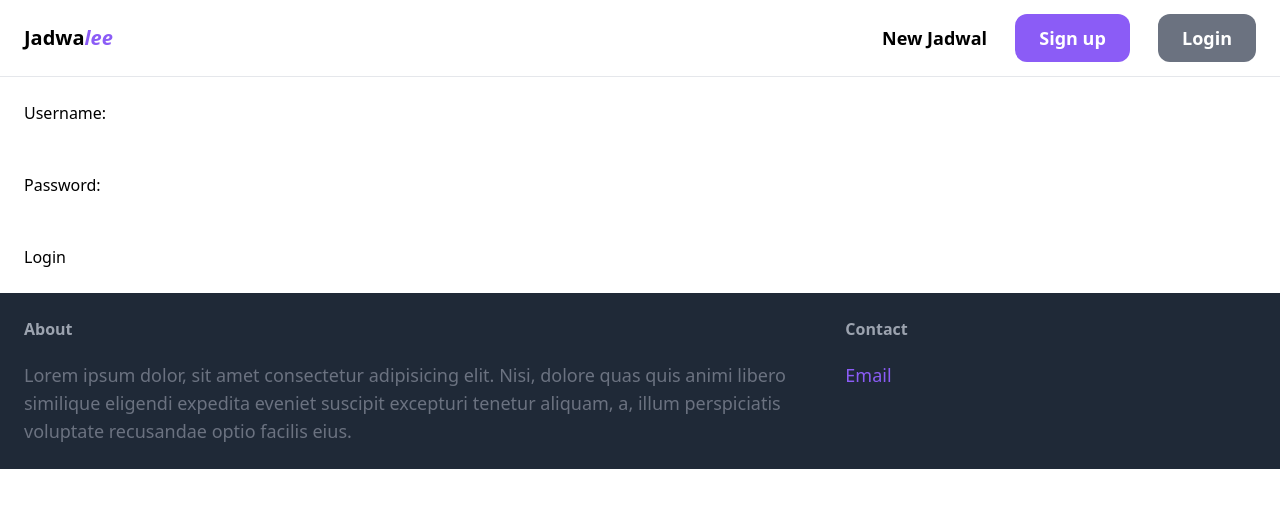
After one commit to abdulrahman-wael/SIS, a Django app: template sis/core/templates/core/login.html in a window 1280 px wide. The commit adds this page. Shown: the top 508 px of the page. Run offline with Django 3.2, Linux system fonts and the light colour scheme; the template is opened without the code that fills it, so the values that code supplies are empty; some libraries are stand-ins or nearby versions.

Commit message:
feat: login functionality added

```diff
--- a/pyproject.toml
+++ b/pyproject.toml
@@ -6,4 +6,5 @@ readme = "README.md"
 requires-python = ">=3.13"
 dependencies = [
     "django>=6.1.1",
+    "email-validator>=2.3.0",
 ]
--- a/sis/core/templates/core/base.html
+++ b/sis/core/templates/core/base.html
@@ -3,28 +3,40 @@
 <head>
     <meta charset="UTF-8">
     <meta name="viewport" content="width=device-width, initial-scale=1.0">
-    <title>Jadwal | {% block title %}{% endblock %}</title>
+    <script src="https://cdn.tailwindcss.com"></script>
+    <title>{% block title %}{% endblock %} | Jadwal</title>
 </head>
 <body>
-    <div>
-        <header class="flex">
-            <a href="#">
-                <img src="../../../media/logo.jpg" alt="">
-            </a>
-        </header>
-    </div>
-    <div>
+    <header class="py-6 px-6 flex justify-between items-center border-b border-gray-200">
+        <a href="/" class="text-xl font-semibold">Jadwa<span class="italic text-violet-500">lee</span></a>
+        <div class="space-x-6">
+            <a href="#" class="text-lg font-semibold hover:text-gray-500">New Jadwal</a>
+
+            {% if request.user.is_authenticated %}
+                <a href="#" class="px-6 py-3 text-lg font-semibold bg-violet-500 text-white rounded-xl hover:bg-violet-700">Current Jadwal</a>
+                <a href="#" class="px-6 py-3 text-lg font-semibold bg-gray-500 text-white rounded-xl hover:bg-gray-700">History</a>
+            {% else %}
+                <a href="#" class="px-6 py-3 text-lg font-semibold bg-violet-500 text-white rounded-xl hover:bg-violet-700">Sign up</a>
+                <a href="{% url 'core:login' %}" class="px-6 py-3 text-lg font-semibold bg-gray-500 text-white rounded-xl hover:bg-gray-700">Login</a>
+            {% endif %}
+        </div>
+    </header>
+    <div class="px-6 py-6">
         {% block body %}{% endblock %}
     </div>
     <div>
-        <footer class="p-6 mt-6 split-col-5">
-            <div class="col-span-3 white-text">
-                Lorem ipsum dolor sit amet, consectetur adipisicing elit. Reiciendis, eos nostrum. Iste eligendi recusandae voluptatibus a voluptatum placeat harum corrupti veniam reiciendis quasi sit, ducimus amet minus minima ipsam iusto.
+        <footer class="py-6 px-6 flex justify-between bg-gray-800">
+            <div class="w-2/3 pr-10">
+                <h3 class="mb-5 font-semibold text-gray-400">About</h3>
+
+                <p class="text-lg text-gray-500"> Lorem ipsum dolor, sit amet consectetur adipisicing elit. Nisi, dolore quas quis animi libero similique eligendi expedita eveniet suscipit excepturi tenetur aliquam, a, illum perspiciatis voluptate recusandae optio facilis eius.</p>
             </div>
-            <div class="col-span-2 white-text">
-                <ul>
-                    <li><a href="#">Contact</a></li>
-                    <li><a href="#">Login</a></li>
+
+            <div class="w-1/3">
+                <h3 class="mb-5 font-semibold text-gray-400">Contact</h3>
+
+                <ul class=space-y-2>
+                    <li><a href="mailto:abdulrahman.wael@proton.me" class="text-lg text-violet-500 hover:text-violet-700">Email</a></li>
                 </ul>
             </div>
         </footer>
--- /dev/null
+++ b/sis/core/templates/core/login.html
@@ -0,0 +1,21 @@
+{% extends 'core/base.html' %}
+
+{% block title %} login {% endblock %}
+
+{% block body %}
+
+{% if messages %}
+{% for message in messages %}
+    <p style="color:red;">{{ message }}</p>
+{% endfor %}
+{% endif %}
+
+<form method="POST">
+{% csrf_token %}
+<label>Username:</label><br>
+<input type="text" name="username" required><br><br>
+<label>Password:</label><br>
+<input type="password" name="password" required><br><br>
+<button type="submit">Login</button>
+</form>
+{% endblock %}
--- a/sis/core/urls.py
+++ b/sis/core/urls.py
@@ -4,5 +4,6 @@ from . import views
 app_name='core'
 
 urlpatterns = [
-    path('', views.index, name='index')
+    path('', views.index, name='index'),
+    path('login', views.login, name='login')
 ]
--- a/sis/sis/settings.py
+++ b/sis/sis/settings.py
@@ -125,6 +125,9 @@ STATIC_ROOT = BASE_DIR / 'staticfiles'
 MEDIA_URL = 'media/'
 MEDIA_ROOT = BASE_DIR / 'media'
 
+LOGIN_URL = "login"
+LOGIN_REDIRECT_URL = "/"
+LOGOUT_REDIRECT_URL = "/"
 
 # Email
 # https://docs.djangoproject.com/en/6.1/topics/email/#topic-email-configuration
--- a/sis/sis/urls.py
+++ b/sis/sis/urls.py
@@ -19,5 +19,7 @@ from django.urls import path, include
 
 urlpatterns = [
     path('admin/', admin.site.urls),
-    path('', include('core.urls'))
+    path('', include('core.urls')),
+    path('accounts/', include('django.contrib.auth.urls')),
+
 ]
```
Also changed, not shown: sis/core/views.py (+19 -0 lines), 2 other files.
